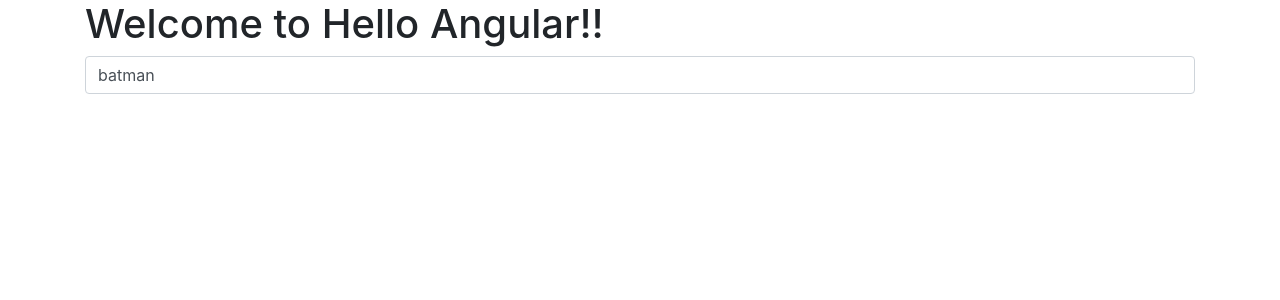
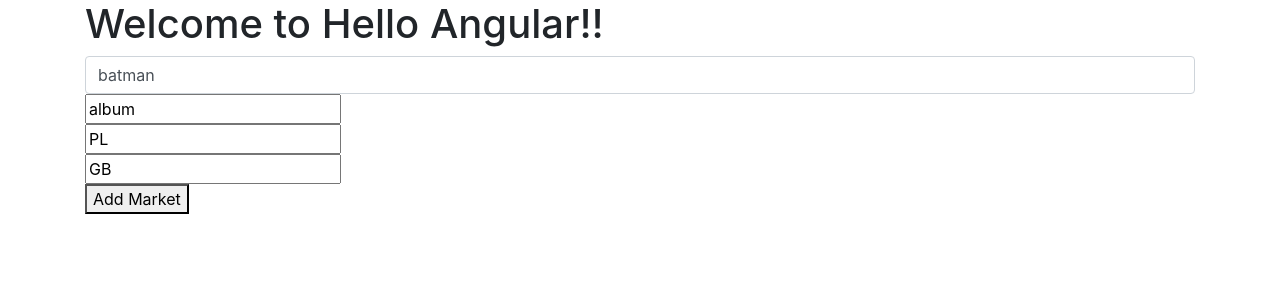
Before and after one commit to pawel13/angular-spotify3, an Angular app: page / in a window 1280 px wide. Shown: the top 300 px of the page. Built offline with nearby package versions, Linux system fonts and the light colour scheme; sample sign-in values are in the browser's storage.

Commit message:
dynamic forms

```diff
--- a/src/app/music/components/search-form/search-form.component.html
+++ b/src/app/music/components/search-form/search-form.component.html
@@ -1,20 +1,22 @@
-<!-- https://getbootstrap.com/docs/4.1/components/input-group/#button-addons -->
 
 
-<div class="input-group mb-3" [formGroup]="queryForm">
+<div class="form-group mb-3" [formGroup]="queryForm">
 
-  <input class="form-control" placeholder="Search" formControlName="query">
+  <input class="form-control"
+        placeholder="Search"
+        formControlName="query">
 
 
+        <div formGroupName="options">
+          <input type="text" formControlName="type">
+
+          <div *ngFor="let market of getMarkets()" [formGroup]="market">
+
+            <input type="text" formControlName="name">
+
+          </div>
+
+<button (click)="addMarket()">Add Market</button>
+        </div>
+
 </div>
-
-
-
-
-
-
-<!-- <div class="input-group-append">
-    <button class="btn btn-outline-secondary" (click)="search(queryRef.value)">
-      Search
-    </button>
-  </div> -->
--- a/src/app/music/components/search-form/search-form.component.ts
+++ b/src/app/music/components/search-form/search-form.component.ts
@@ -1,5 +1,10 @@
 import { Component, OnInit, Output, EventEmitter } from "@angular/core";
-import { FormGroup, FormControl } from "@angular/forms";
+import {
+  FormGroup,
+  FormControl,
+  FormArray,
+  AbstractControl
+} from "@angular/forms";
 
 @Component({
   selector: "app-search-form",
@@ -7,16 +12,37 @@
   styleUrls: ["./search-form.component.scss"]
 })
 export class SearchFormComponent implements OnInit {
-
   queryForm: FormGroup;
 
   constructor() {
-
     this.queryForm = new FormGroup({
-      query: new FormControl("batman")
+      query: new FormControl("batman"),
+      options: new FormGroup({
+        type: new FormControl("album"),
+        markets: new FormArray([
+          new FormGroup({
+            name: new FormControl("PL")
+          }),
+          new FormGroup({
+            name: new FormControl("GB")
+          })
+        ])
+      })
     });
 
-    console.log(this.queryForm)
+    console.log(this.queryForm);
+  }
+
+  addMarket(){
+    const markets = this.queryForm.get(['options','markets']) as FormArray
+
+    markets.push( new FormGroup({
+      name: new FormControl("")
+    }))
+  }
+
+  getMarkets() {
+    return (this.queryForm.get("options.markets") as FormArray).controls;
   }
 
   ngOnInit() {}
```
